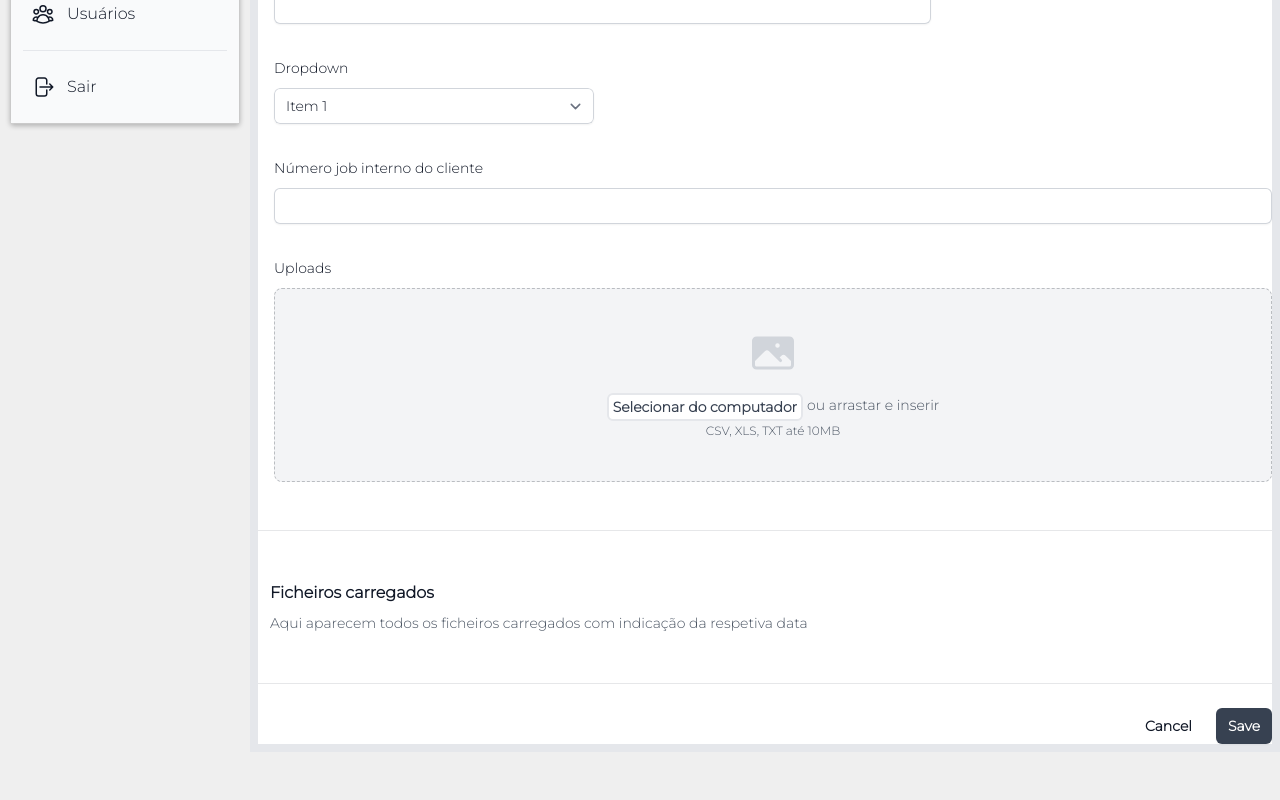
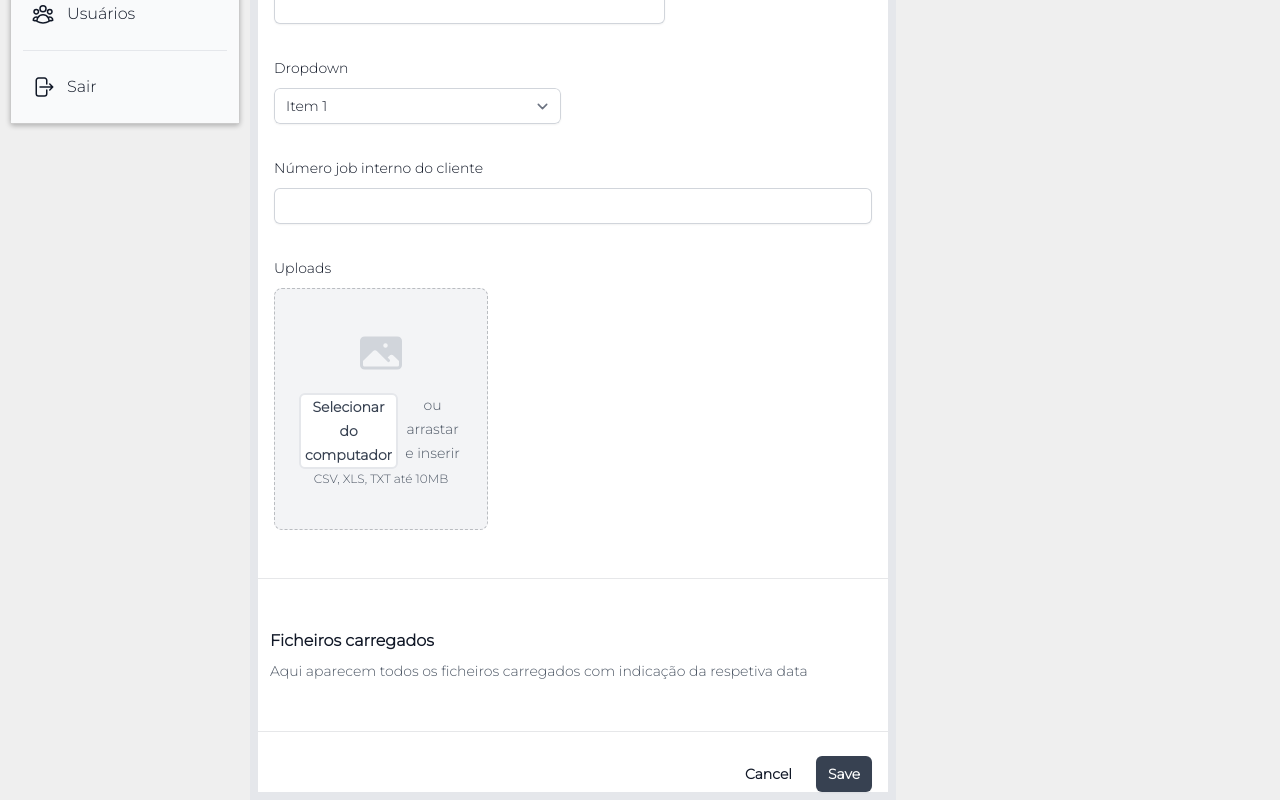
Before and after one commit to babooosha/CodiHive, a Vue app: page /drop-zone in a window 1280 px wide. Shown: the part 608-1408 px from the top of the page. Before the commit the page ends 1360 px from the top, so only its background shows below. Built offline with nearby package versions, Linux system fonts and the light colour scheme.

Commit message:
margins in dropzone

```diff
--- a/src/components/MenuPages/DropZone.vue
+++ b/src/components/MenuPages/DropZone.vue
@@ -2,14 +2,14 @@
     <Header />
     <Menu />
 
-    <div class="border-8 bg-white">
+    <div class="border-8 bg-white me-96">
     <form>
         <div class="space-y-12">
             <div class="border-b border-gray-900/10 pb-12">
             <h2 class="text-sm leading-7 rounded-t pl-4 py-2 font-bold text-white bg-gray-700">CARREGAMENTO DE FICHEIROS</h2>
             <p class="mt-1 pl-4 text-sm leading-6 text-gray-600">Explicação breve de como funciona</p>
 
-            <div class="mt-10 pl-4 grid grid-cols-1 gap-x-6 gap-y-8 sm:grid-cols-6">
+            <div class="mt-10 mr-4 pl-4 grid grid-cols-1 gap-x-6 gap-y-8 sm:grid-cols-6">
                 <div class="sm:col-span-4">
                 <h2 class="mb-4 text-base font-semibold leading-7 text-gray-900">Identificação</h2>
                 <label for="username" class="block text-sm font-medium leading-6 text-gray-900">Projeto</label>
@@ -70,7 +70,7 @@
 
                 <div class="col-span-full">
                 <label for="cover-photo" class="block text-sm font-medium leading-6 text-gray-900">Uploads</label>
-                <div class="mt-2 flex justify-center rounded-lg border border-dashed border-gray-900/25 px-6 py-10 bg-gray-100">
+                <div class="mt-2 me-96 flex justify-center rounded-lg border border-dashed border-gray-900/25 px-6 py-10 bg-gray-100">
                     <div class="text-center">
                     <svg class="mx-auto h-12 w-12 text-gray-300" viewBox="0 0 24 24" fill="currentColor" aria-hidden="true">
                         <path fill-rule="evenodd" d="M1.5 6a2.25 2.25 0 012.25-2.25h16.5A2.25 2.25 0 0122.5 6v12a2.25 2.25 0 01-2.25 2.25H3.75A2.25 2.25 0 011.5 18V6zM3 16.06V18c0 .414.336.75.75.75h16.5A.75.75 0 0021 18v-1.94l-2.69-2.689a1.5 1.5 0 00-2.12 0l-.88.879.97.97a.75.75 0 11-1.06 1.06l-5.16-5.159a1.5 1.5 0 00-2.12 0L3 16.061zm10.125-7.81a1.125 1.125 0 112.25 0 1.125 1.125 0 01-2.25 0z" clip-rule="evenodd" />
@@ -92,15 +92,12 @@
             <div class="border-b border-gray-900/10 pb-12 px-3">
             <h2 class="text-base font-semibold leading-7 text-gray-900">Ficheiros carregados</h2>
             <p class="mt-1 text-sm leading-6 text-gray-600">Aqui aparecem todos os ficheiros carregados com indicação da respetiva data</p>
-
-
-
             </div>
 
 
         </div>
 
-        <div class="mt-6 flex items-center justify-end gap-x-6">
+        <div class="mt-6 mr-4 flex items-center justify-end gap-x-6">
             <button type="button" class="text-sm font-semibold leading-6 text-gray-900 hover:underline">Cancel</button>
             <button type="submit" class="rounded-md bg-gray-700 px-3 py-2 text-sm font-semibold text-white shadow-sm hover:bg-blue-500 focus-visible:outline focus-visible:outline-2 focus-visible:outline-offset-2 focus-visible:outline-blue-500">Save</button>
         </div>
```
